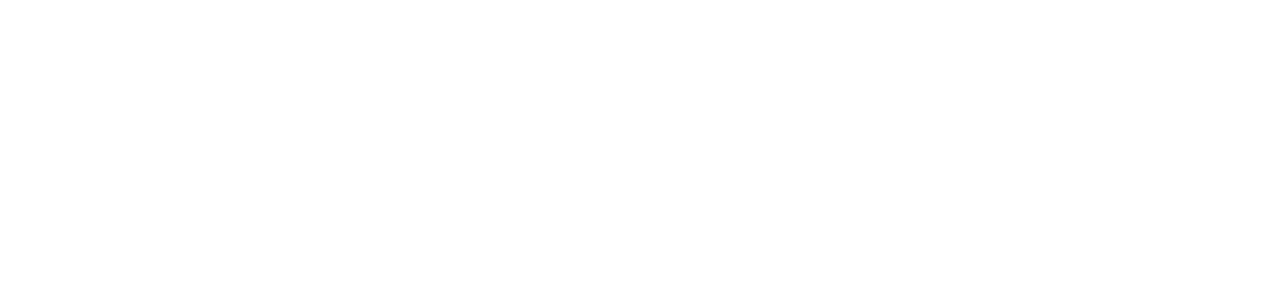
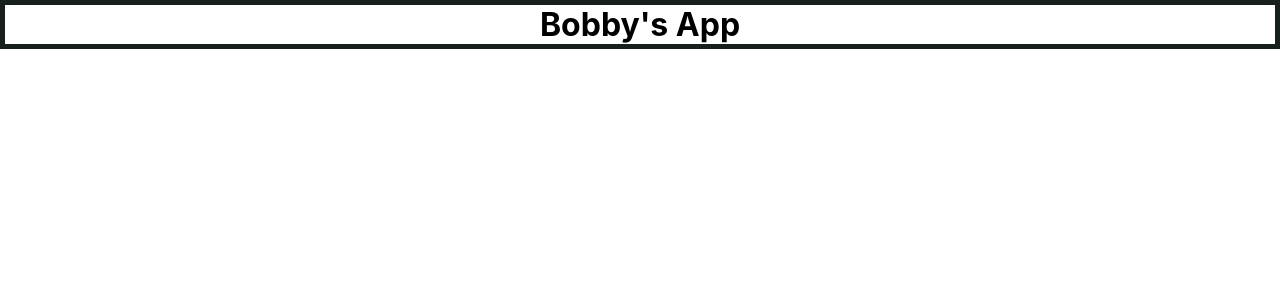
Before and after one commit to bobbynagra92/nc-news, a React (Create React App) app: page / in a window 1280 px wide. Shown: the top 300 px of the page. Built offline with nearby package versions, Linux system fonts and the light colour scheme.

Commit message:
3. Planning Completed

```diff
--- a/src/App.css
+++ b/src/App.css
@@ -7,9 +7,12 @@
 }
 
 * {
-  display: border-box;
+  box-sizing: border-box;
   margin: 0px;
   padding: 0px;
+  border-color: var(--dark-green);
+  border-style: solid;
+  border-width: 1px;
 }
 
 .App {
--- a/src/App.js
+++ b/src/App.js
@@ -3,7 +3,7 @@
 function App() {
   return (
     <main className="App">
-
+      <h1>Bobby's App</h1>
     </main>
   );
 }
```
Also changed, not shown: 1 other file (tests, documents, lock files or other folders).
